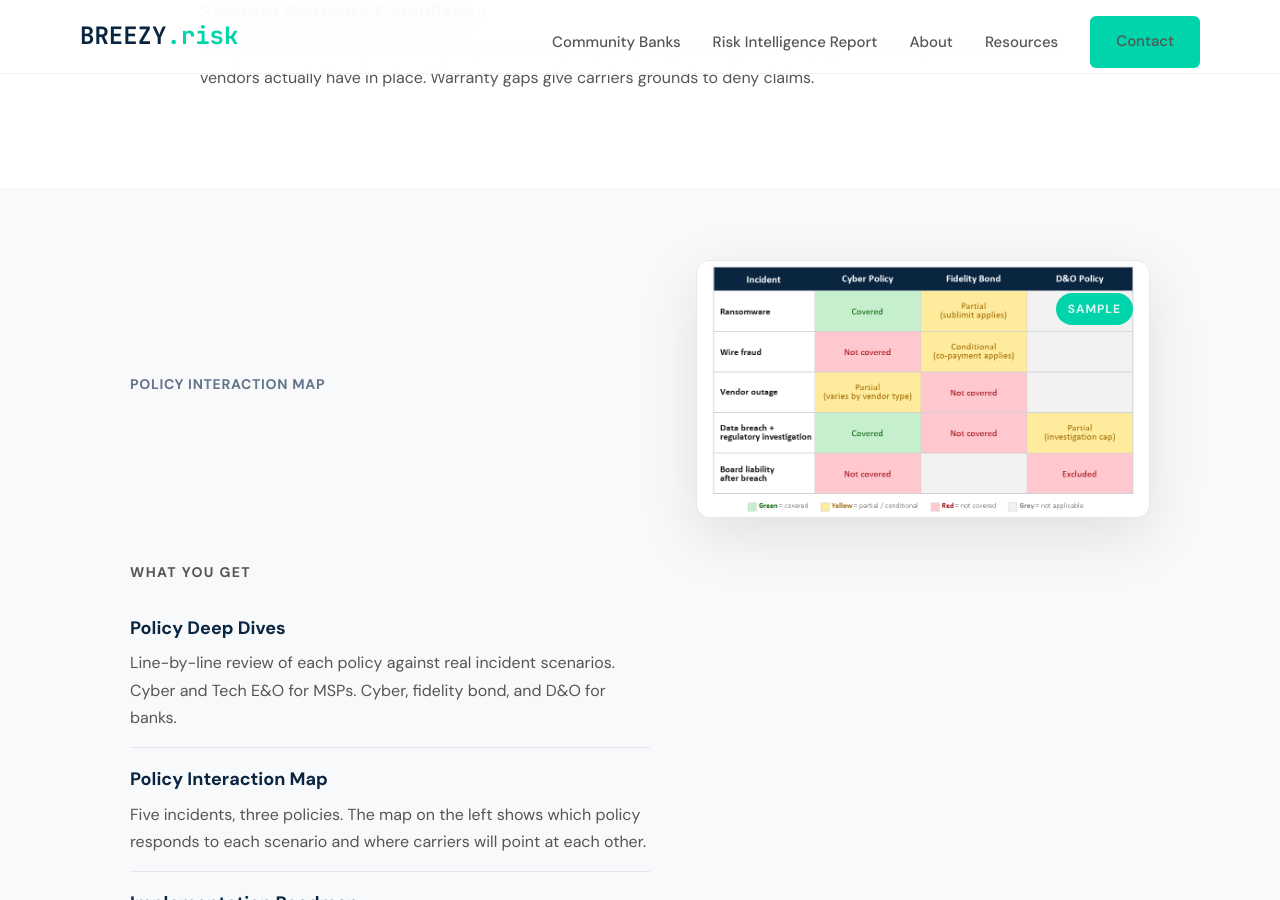
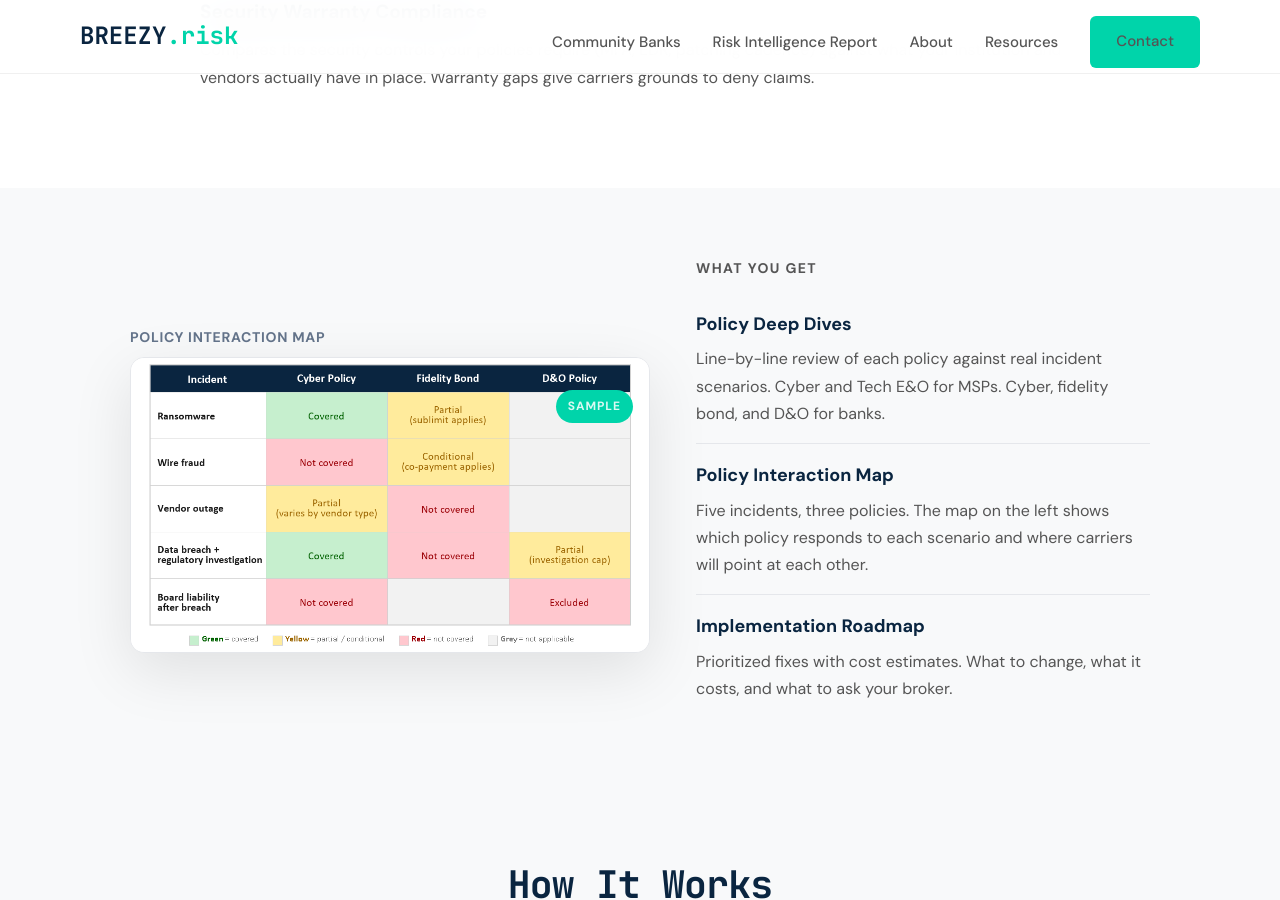
Before and after one commit to joeproe1/breezyins.com, a Jekyll site: the page built from risk-intelligence-report.html, in a window 1280 px wide and 900 px high, scrolled down 2320 px. Built offline with Jekyll 4.4.1, drawn with Linux system fonts in a browser that asks for light colours.

Commit message:
Move policy interaction map to left column on RIR page
Wrapped map label and image in single grid cell so they stay
together in the left column, with "What you get" on the right.

Co-Authored-By: Claude Opus 4.6 <noreply@anthropic.com>

```diff
--- a/risk-intelligence-report.html
+++ b/risk-intelligence-report.html
@@ -684,14 +684,16 @@ permalink: /risk-intelligence-report/
   <div class="container rir-wrap">
     <div class="rir-grid">
 
-      <!-- Policy Interaction Map sample -->
-      <p style="font-size:14px;font-weight:700;text-transform:uppercase;letter-spacing:0.05em;color:#64748b;margin:0 0 8px 0;">Policy Interaction Map</p>
-      <div class="rir-mock" aria-label="Sample Policy Interaction Map from a Risk Intelligence Report">
-        <div class="rir-badge">SAMPLE</div>
-        <img src="{{ '/assets/images/Policy-Interaction-Map.png' | relative_url }}" alt="Policy Interaction Map showing how cyber, fidelity bond, and D&O policies respond to five common incidents: ransomware, wire fraud, vendor outage, data breach, and board liability" style="width:100%;display:block;" loading="lazy">
+      <!-- Policy Interaction Map sample (left) -->
+      <div>
+        <p style="font-size:14px;font-weight:700;text-transform:uppercase;letter-spacing:0.05em;color:#64748b;margin:0 0 8px 0;">Policy Interaction Map</p>
+        <div class="rir-mock" aria-label="Sample Policy Interaction Map from a Risk Intelligence Report">
+          <div class="rir-badge">SAMPLE</div>
+          <img src="{{ '/assets/images/Policy-Interaction-Map.png' | relative_url }}" alt="Policy Interaction Map showing how cyber, fidelity bond, and D&O policies respond to five common incidents: ransomware, wire fraud, vendor outage, data breach, and board liability" style="width:100%;display:block;" loading="lazy">
+        </div>
       </div>
 
-      <!-- What you get -->
+      <!-- What you get (right) -->
       <div class="rir-what">
         <h3>What you get</h3>
 
```
